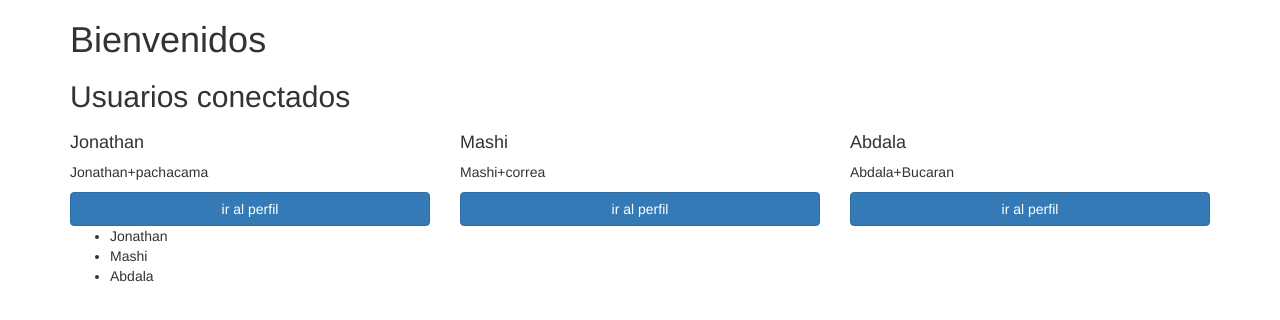
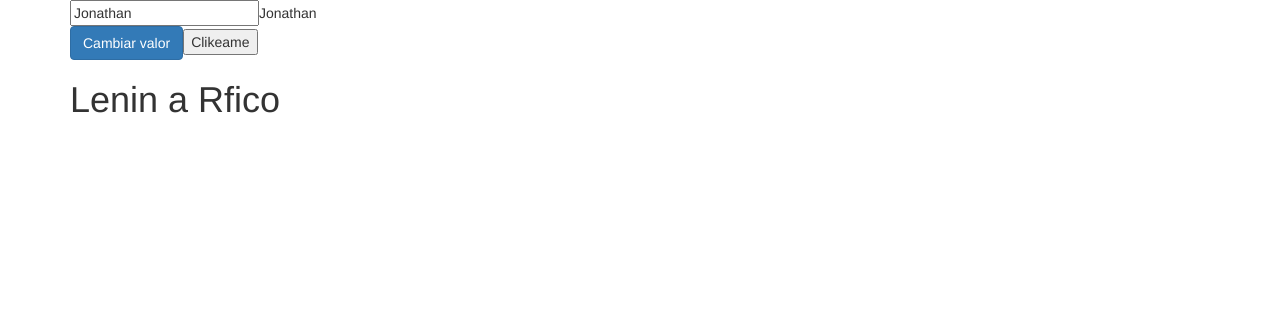
Before and after one commit to JonathaPachacama/TWJ-2017-A, an Angular app in the folder 04-Angular/A-Web/: page / in a window 1280 px wide. Shown: the top 320 px of the page. Built offline with nearby package versions, Linux system fonts and the light colour scheme.

Commit message:
etiquetas de eventos databinding
tambien se cambion la carpeta de Inicio

```diff
--- a/04-Angular/A-Web/src/app/inicio/inicio.component.html
+++ b/04-Angular/A-Web/src/app/Componentes/inicio/inicio.component.html
@@ -263,46 +263,51 @@
  +-->
 
 <!--/////////////////////////////////////////////////////CLASE3-->
-<!--<div class="container">-->
+<div class="container">
 
-   <!--&lt;!&ndash;<input placeholder="Ingrese text0" type="text" [value]="nombre" #nombreEtiqueta>{{nombre}}&ndash;&gt;-->
+  <input type="text" [value]="nombre">{{nombre}}
+  <br>
+  <button class="btn btn-primary" (click)="cambiarNombre()">Cambiar valor</button>
+  <button (blur)="cambiarOtroNombre()">Clikeame</button>
+
+  <h1 (click)="cambiarOtroNombre()">Lenin a Rfico</h1>
+  <!--<input placeholder="Ingrese text0" type="text" [value]="nombre" #nombreEtiqueta>{{nombre}}-->
 
 <!--&lt;!&ndash;BANANA BOX MODEL&ndash;&gt;-->
 
   <!--<input placeholder="Ingrese texto" type="text" [ngModel]="nombre" #nombreEtiqueta>{{nombre}}-->
   <!--<img [src]="nombre" alt="">-->
   <!--<br>-->
-  <!--<button class="btn btn-primary" (click)="cambiarNombre()">Cambiar valor</button>-->
-  <!--<button (blur)="cambiarOtroNombre()">Clikeame</button>-->
 
-  <!--&lt;!&ndash;<h1 (click)="cambiarOtroNombre()">Lenin a Rfico</h1>&ndash;&gt;-->
+
+  <!---->
   <!--<h1 (click)="cambiarOtroInput(nombreEtiqueta)">Lenin a Rfico</h1>-->
 
-<!--</div>-->
+</div>
 
 <!--//////////////////////////cuatro-->
 
-<div class="container">
-<h1>Bienvenidos</h1>
- <h2>Usuarios conectados</h2>
+<!--<div class="container">-->
+<!--<h1>Bienvenidos</h1>-->
+ <!--<h2>Usuarios conectados</h2>-->
 
-  <div class="row">
-    <div class="col-sm-4" *ngFor="let usuario of arregloUsuarios">
-      <div class="card" style="with: 20rem">
-        <div class="card-block">
-          <h4 class="card-title">{{usuario.nombre}}</h4>
-          <p class="card-text">{{usuario.nombre}}+{{usuario.apellido}}</p>
-          <a href="#" class="btn btn-primary btn-block">ir al perfil</a>
-        </div>
-      </div>
-    </div>
-  </div>
+  <!--<div class="row">-->
+    <!--<div class="col-sm-4" *ngFor="let usuario of arregloUsuarios">-->
+      <!--<div class="card" style="with: 20rem">-->
+        <!--<div class="card-block">-->
+          <!--<h4 class="card-title">{{usuario.nombre}}</h4>-->
+          <!--<p class="card-text">{{usuario.nombre}}+{{usuario.apellido}}</p>-->
+          <!--<a href="#" class="btn btn-primary btn-block">ir al perfil</a>-->
+        <!--</div>-->
+      <!--</div>-->
+    <!--</div>-->
+  <!--</div>-->
 
-  <div>
-  <ul>
-    <li *ngFor="let usuario of arregloUsuarios">{{usuario.nombre}}</li>
-  </ul>
-  </div>
+  <!--<div>-->
+  <!--<ul>-->
+    <!--<li *ngFor="let usuario of arregloUsuarios">{{usuario.nombre}}</li>-->
+  <!--</ul>-->
+  <!--</div>-->
 
 
-</div>
+<!--</div>-->
--- /dev/null
+++ b/04-Angular/A-Web/src/app/Componentes/inicio/inicio.component.ts
@@ -0,0 +1,53 @@
+import { Component, OnInit } from '@angular/core';
+
+@Component({
+  selector: 'app-inicio',
+  templateUrl: './inicio.component.html',
+  styleUrls: ['./inicio.component.css']
+})
+export class InicioComponent implements OnInit {
+
+  nombre: string = "Jonathan";
+  //command + a(para seleccionas) y luedo comman command+alt+l
+  // arregloUsuarios = [
+  //   {
+  //     nombre:"Jonathan",
+  //     apellido:"pachacama",
+  //     conectado:true
+  //   },
+  //   {
+  //     nombre:"Mashi",
+  //     apellido:"correa",
+  //     conectado:true
+  //   },
+  //   {
+  //     nombre: "Abdala",
+  //     apellido: "Bucaran",
+  //     conectado:false
+  //   }];
+
+
+  constructor() {
+  }
+
+  ngOnInit() {
+
+  }
+
+    cambiarNombre():void{
+      console.log("Entro");
+    this.nombre = "Rafico a lenin";
+    }
+    cambiarOtroNombre()
+    {
+      this.nombre = "Lenin a Rafico";
+    }
+    // cambiarNombreInput(nombreEtiqueta)
+    // {
+    //   console.log(nombreEtiqueta.value);
+    //   console.log(nombreEtiqueta.type);
+    //   console.log(nombreEtiqueta.placeholder);
+    //   this.nombre=nombreEtiqueta.value;
+    //
+    // }
+  }
--- a/04-Angular/A-Web/src/app/app.module.ts
+++ b/04-Angular/A-Web/src/app/app.module.ts
@@ -4,7 +4,7 @@ import { FormsModule } from '@angular/forms';
 import { HttpModule } from '@angular/http';
 import { AppComponent } from './app.component';
 import { EstiloComponent } from './estilo/estilo.component';
-import { InicioComponent } from './inicio/inicio.component';
+import { InicioComponent } from './Componentes/inicio/inicio.component';
 
 @NgModule({
   declarations: [
--- a/04-Angular/A-Web/src/app/inicio/inicio.component.ts
+++ /dev/null
@@ -1,53 +0,0 @@
-import { Component, OnInit } from '@angular/core';
-
-@Component({
-  selector: 'app-inicio',
-  templateUrl: './inicio.component.html',
-  styleUrls: ['./inicio.component.css']
-})
-export class InicioComponent implements OnInit {
-
-  nombre: string = "Jonathan";
-  //command + a(para seleccionas) y luedo comman command+alt+l
-  arregloUsuarios = [
-    {
-      nombre:"Jonathan",
-      apellido:"pachacama",
-      conectado:true
-    },
-    {
-      nombre:"Mashi",
-      apellido:"correa",
-      conectado:true
-    },
-    {
-      nombre: "Abdala",
-      apellido: "Bucaran",
-      conectado:false
-    }];
-
-
-  constructor() {
-  }
-
-  ngOnInit() {
-
-  }
-
-    cambiarNombre():void{
-      console.log("Entro");
-    this.nombre = "Rafico a lenin";
-    }
-    cambiarOtroNombre()
-    {
-      this.nombre = "Lenin a Rafico";
-    }
-    cambiarNombreInput(nombreEtiqueta)
-    {
-      console.log(nombreEtiqueta.value);
-      console.log(nombreEtiqueta.type);
-      console.log(nombreEtiqueta.placeholder);
-      this.nombre=nombreEtiqueta.value;
-
-    }
-  }
```
Also changed, not shown: 04-Angular/A-Web/src/app/Componentes/inicio/inicio.component.css (added), 1 other file (tests, documents, lock files or other folders).
